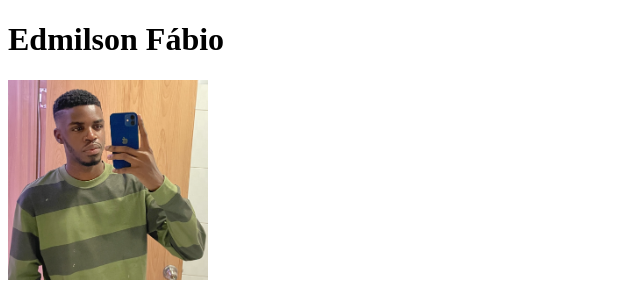
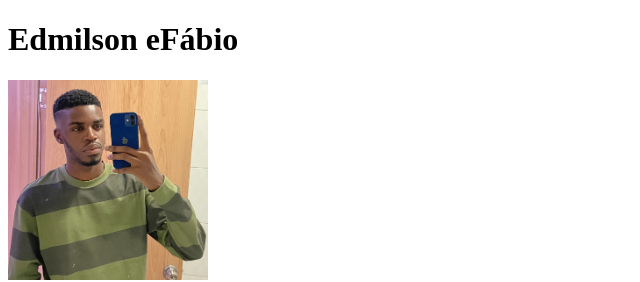
Before and after one commit to hkoffee/My-Resume, a plain HTML site: page index.html in a window 1280 px wide. Shown: the top 282 px of the page, 0-640 px from the left. Drawn offline with Linux system fonts and the light colour scheme.

Commit message:
Update index.html

```diff
--- a/index.html
+++ b/index.html
@@ -7,7 +7,7 @@
   </head>
   <body>
     <main>
-      <h1>Edmilson Fábio</h1>
+      <h1>Edmilson eFábio</h1>
       <img
         src="./imagens/FullSizeRender.jpg"
         height="200"
```
